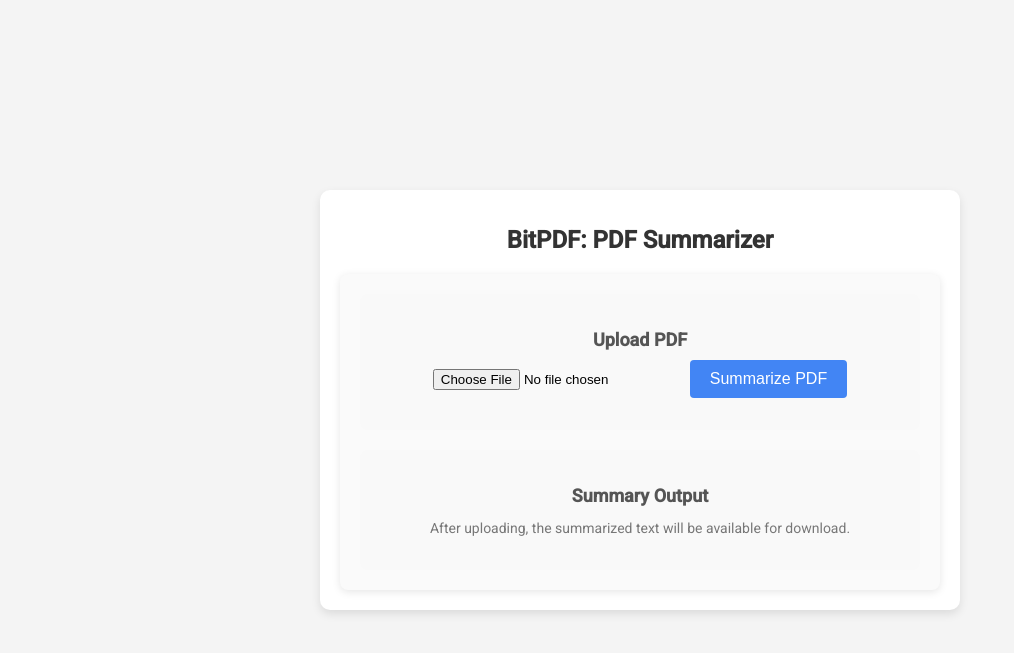
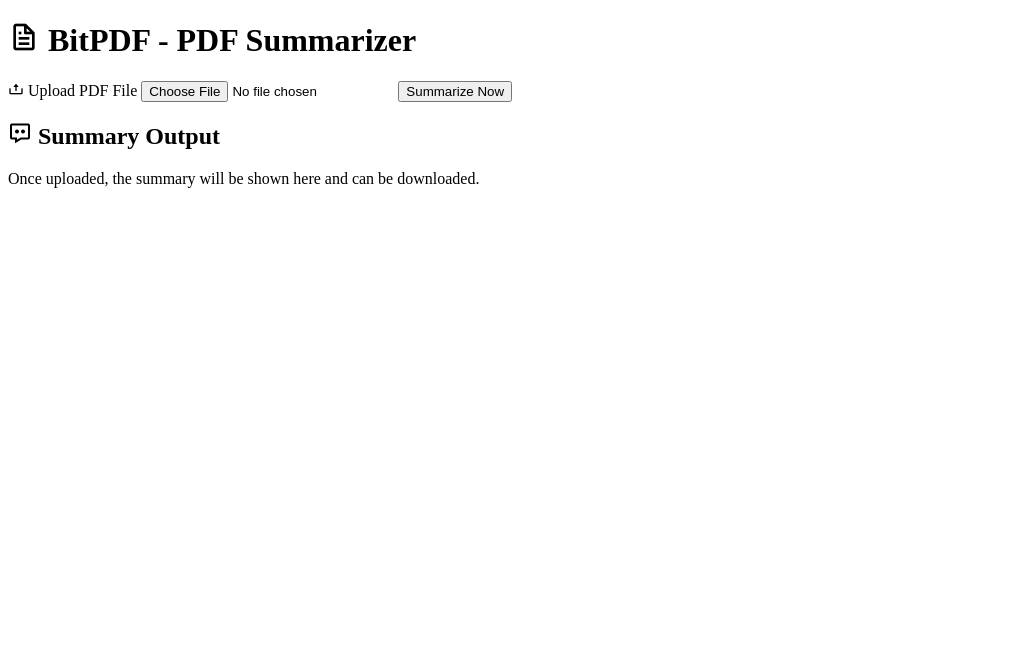
Before and after one commit to gvaibhav2707/BitPDF_new, a Flask app: page / in a window 1280 px wide. Shown: the top 653 px of the page, without its empty margins (0-1014 px from the left). Run offline with Flask 3, Linux system fonts and the light colour scheme; parts of the project's set-up code (start-up, migrations or seed data) failed here and were passed over.

Commit message:
Update index.html

```diff
--- a/templates/index.html
+++ b/templates/index.html
@@ -1,28 +1,33 @@
 <!DOCTYPE html>
 <html lang="en">
 <head>
-    <meta charset="UTF-8">
-    <meta name="viewport" content="width=device-width, initial-scale=1.0">
-    <title>BitPDF: PDF Summarizer</title>
-    <link href="https://fonts.googleapis.com/css2?family=Roboto:wght@400;500&display=swap" rel="stylesheet">
-    <link rel="stylesheet" href="{{ url_for('static', filename='style.css') }}">
+  <meta charset="UTF-8" />
+  <meta name="viewport" content="width=device-width, initial-scale=1.0"/>
+  <title>BitPDF - PDF Summarizer</title>
+  <link href="https://fonts.googleapis.com/css2?family=Poppins:wght@300;500;700&display=swap" rel="stylesheet">
+  <link href='https://unpkg.com/boxicons@2.1.4/css/boxicons.min.css' rel='stylesheet'>
+  <link rel="stylesheet" href="{{ url_for('static', filename='bitpdf.css') }}">
 </head>
 <body>
-    <div class="container">
-        <h1 class="title">BitPDF: PDF Summarizer</h1>
-        <div class="translate-box">
-            <div class="upload-section">
-                <h2>Upload PDF</h2>
-                <form method="POST" action="/upload" enctype="multipart/form-data">
-                    <input type="file" name="file" accept="application/pdf" required>
-                    <button type="submit" class="btn">Summarize PDF</button>
-                </form>
-            </div>
-            <div class="output-section">
-                <h2>Summary Output</h2>
-                <p class="instructions">After uploading, the summarized text will be available for download.</p>
-            </div>
-        </div>
+
+  <div class="bitpdf-container">
+    <h1 class="bitpdf-title"><i class='bx bx-file'></i> BitPDF - PDF Summarizer</h1>
+
+    <div class="bitpdf-card">
+      <form method="POST" action="/upload" enctype="multipart/form-data">
+        <label for="file-upload" class="upload-label">
+          <i class='bx bx-upload'></i> Upload PDF File
+        </label>
+        <input type="file" id="file-upload" name="file" accept="application/pdf" required>
+        <button type="submit" class="btn">Summarize Now</button>
+      </form>
     </div>
+
+    <div class="bitpdf-summary">
+      <h2><i class='bx bx-message-dots'></i> Summary Output</h2>
+      <p class="summary-note">Once uploaded, the summary will be shown here and can be downloaded.</p>
+    </div>
+  </div>
+
 </body>
 </html>
```
